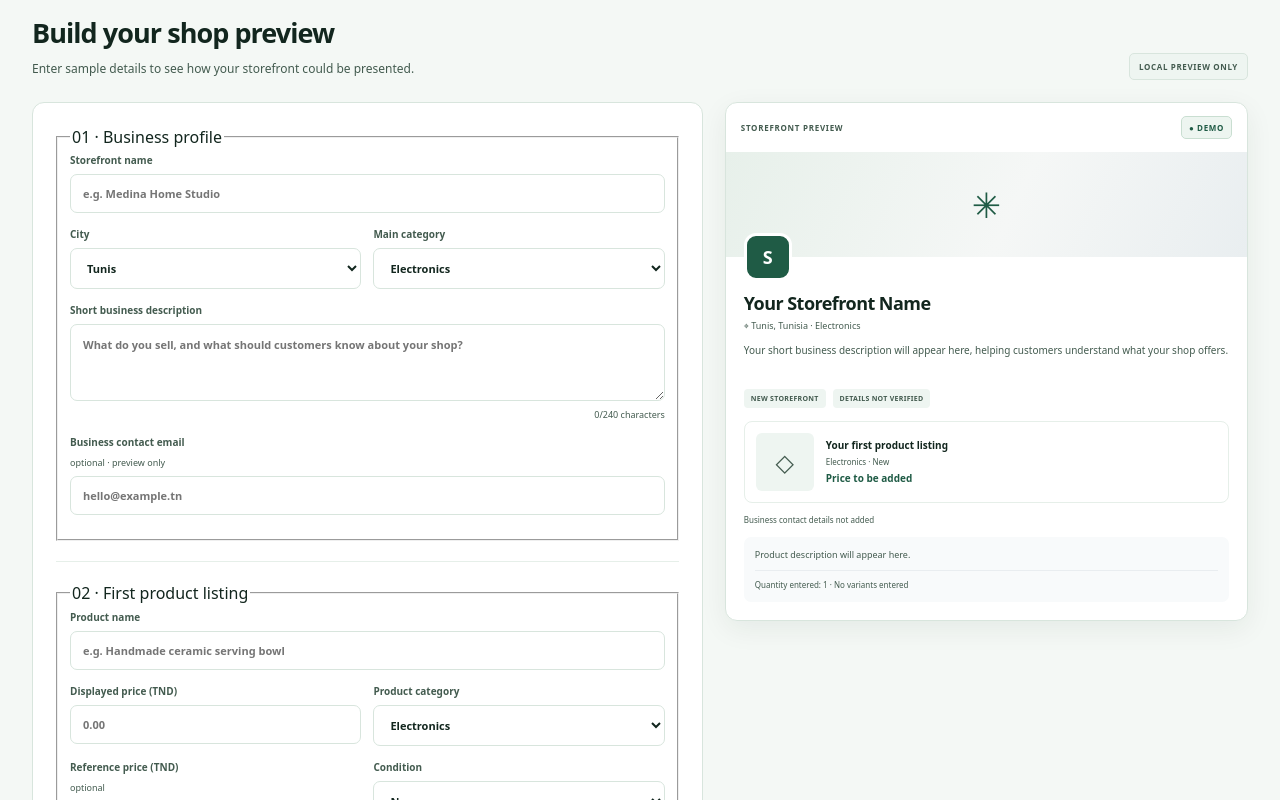
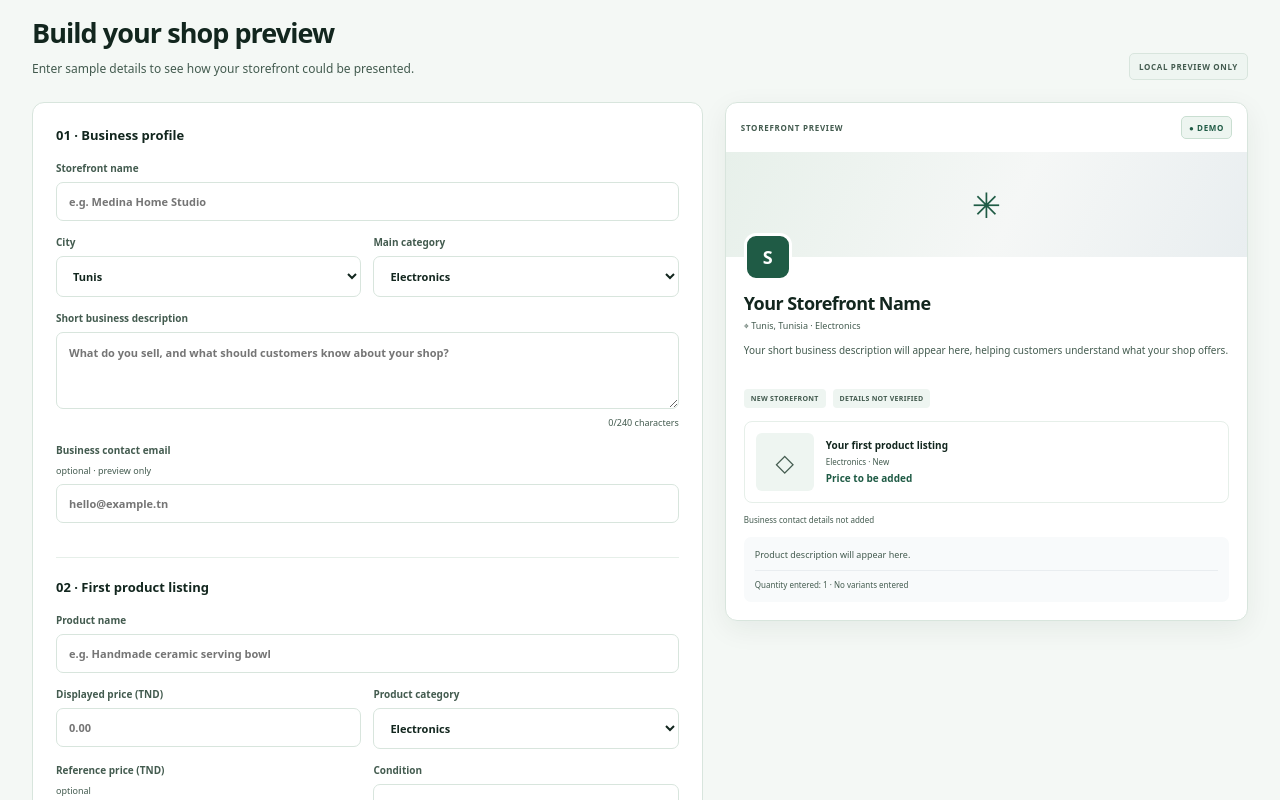
Before and after one commit to medkhalilghdamsi-dev/MARCHY, a React (Vite) app: page /sell in a window 1280 px wide. Shown: the part 1040-1840 px from the top of the page. Built offline with nearby package versions, Linux system fonts and the light colour scheme.

Commit message:
Style semantic seller planner field groups

```diff
--- a/src/styles/seller-experience.css
+++ b/src/styles/seller-experience.css
@@ -506,3 +506,10 @@ html[data-theme="dark"] .seller-store-cover{background:radial-gradient(circle at
  .store-view-toggle{justify-self:end}
 }
 @media(prefers-reduced-motion:reduce){.seller-directory-card,.seller-visit-link span{transition:none!important}.seller-directory-card:hover{transform:none}}
+
+
+/* Seller planner: semantic business and listing groups, same visual rhythm. */
+.seller-planner-fieldset{min-width:0;margin:0;padding:0;border:0}
+.seller-planner-fieldset legend{display:block;width:100%;margin:0 0 17px;padding:0;color:var(--ink);font-size:13px;font-weight:800}
+.seller-planner-fieldset label{min-width:0}
+.seller-planner-fieldset input:focus-visible,.seller-planner-fieldset select:focus-visible,.seller-planner-fieldset textarea:focus-visible{outline:2px solid var(--focus-ring);outline-offset:2px}
```
